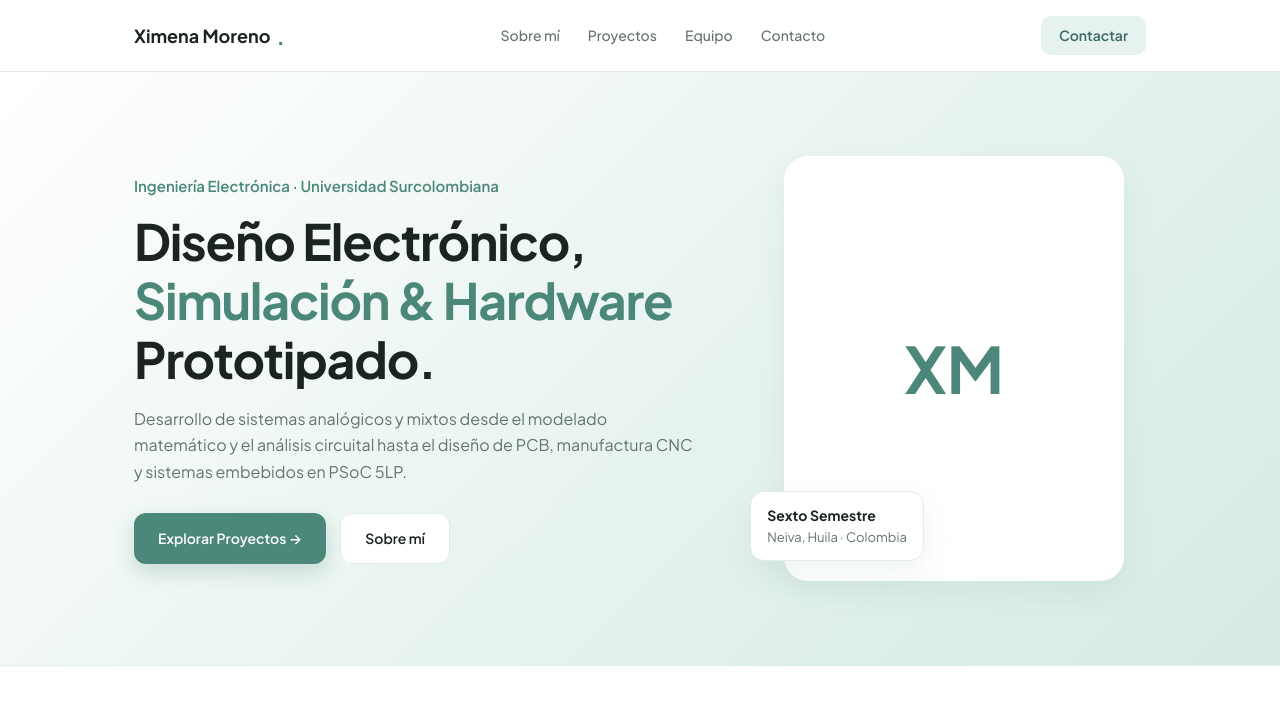
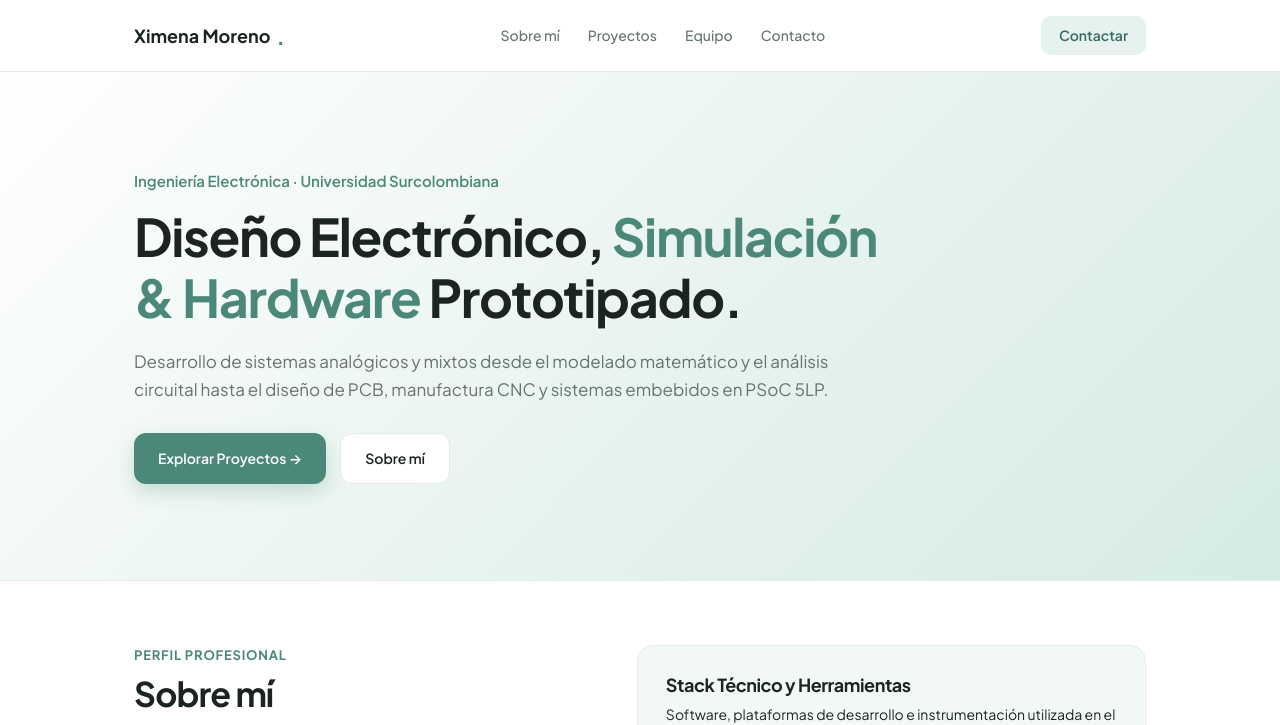
Before and after one commit to ximenamoreno24/portafolio-analogica, a plain HTML site: page index.html in a window 1280 px wide. Shown: the top 725 px of the page. Drawn offline with Linux system fonts and the light colour scheme.

Commit message:
Update index.html

```diff
--- a/index.html
+++ b/index.html
@@ -40,7 +40,7 @@ a { color: var(--acc); text-decoration: none; transition: all 0.2s ease; }
 a:hover { color: var(--acc-dark); }
 
 h1, h2, h3, h4 { font-weight: 700; line-height: 1.18; letter-spacing: -0.025em; margin: 0; }
-h1 { font-size: clamp(34px, 4.6vw, 50px); }
+h1 { font-size: clamp(34px, 4.6vw, 52px); }
 h2 { font-size: clamp(26px, 3.2vw, 34px); }
 h3 { font-size: 18px; margin-bottom: 8px; }
 p { margin: 0 0 14px; max-width: 68ch; }
@@ -87,17 +87,14 @@ nav .wrap {
 }
 .nav-cta:hover { background: var(--acc); color: #fff; }
 
-/* HERO */
+/* HERO SIN FOTO DE PERFIL */
 .hero-sec {
-  padding: clamp(48px, 7vw, 84px) 0;
+  padding: clamp(56px, 8vw, 96px) 0;
   background: var(--mint-grad);
   border-bottom: 1px solid var(--rule);
 }
-.hero-grid {
-  display: grid;
-  grid-template-columns: 1.25fr 0.85fr;
-  gap: clamp(32px, 5vw, 64px);
-  align-items: center;
+.hero-single {
+  max-width: 780px;
 }
 .hero-kicker {
   display: inline-block;
@@ -108,10 +105,10 @@ nav .wrap {
 }
 .hero-title span { color: var(--acc); }
 .hero-desc {
-  font-size: 16px;
+  font-size: 17px;
   color: var(--mut);
-  margin: 18px 0 28px;
-  max-width: 56ch;
+  margin: 18px 0 30px;
+  max-width: 60ch;
 }
 .hero-actions { display: flex; gap: 14px; flex-wrap: wrap; }
 .btn-primary {
@@ -140,42 +137,6 @@ nav .wrap {
   gap: 8px;
 }
 .btn-outline:hover { border-color: var(--acc); color: var(--acc); }
-
-.hero-visual {
-  position: relative;
-  display: flex;
-  justify-content: center;
-}
-.foto-frame {
-  width: 100%;
-  max-width: 340px;
-  aspect-ratio: 4/5;
-  border-radius: 24px;
-  background: #ffffff;
-  border: 6px solid #ffffff;
-  box-shadow: var(--shadow-md);
-  display: grid;
-  place-items: center;
-  font-size: 64px;
-  font-weight: 700;
-  color: var(--acc);
-  overflow: hidden;
-}
-.foto-frame img { width: 100%; height: 100%; object-fit: cover; }
-
-.floating-pill {
-  position: absolute;
-  bottom: 20px;
-  left: -12px;
-  background: #ffffff;
-  border: 1px solid var(--rule);
-  border-radius: 14px;
-  padding: 12px 16px;
-  box-shadow: var(--shadow-md);
-  font-size: 13px;
-}
-.floating-pill strong { display: block; color: var(--ink); font-size: 14px; }
-.floating-pill span { color: var(--mut); }
 
 /* SECCIÓN SOBRE MÍ */
 .about-sec {
@@ -406,6 +367,7 @@ figcaption { font-size: 13px; color: var(--mut); padding: 10px 12px; line-height
   transition: transform 0.2s, box-shadow 0.2s, border-color 0.2s;
   display: flex;
   flex-direction: column;
+  color: inherit;
 }
 .member-card:hover {
   transform: translateY(-4px);
@@ -424,7 +386,6 @@ figcaption { font-size: 13px; color: var(--mut); padding: 10px 12px; line-height
   border-bottom: 1px solid var(--rule);
   overflow: hidden;
 }
-.member-avatar img { width: 100%; height: 100%; object-fit: cover; }
 .member-info { padding: 20px; flex: 1; display: flex; flex-direction: column; }
 .member-role {
   font-size: 12px;
@@ -436,6 +397,16 @@ figcaption { font-size: 13px; color: var(--mut); padding: 10px 12px; line-height
 }
 .member-info h3 { font-size: 17px; margin-bottom: 8px; color: var(--ink); }
 .member-info p { font-size: 14px; color: var(--mut); margin: 0; line-height: 1.55; }
+.member-link-tag {
+  margin-top: 12px;
+  font-size: 13px;
+  font-weight: 600;
+  color: var(--acc-dark);
+  display: inline-flex;
+  align-items: center;
+  gap: 4px;
+}
+.member-card:hover .member-link-tag { color: var(--acc); }
 
 /* SECCIÓN DE CONTACTO AL FINAL */
 .contact-sec {
@@ -445,7 +416,7 @@ figcaption { font-size: 13px; color: var(--mut); padding: 10px 12px; line-height
 }
 .contact-cards {
   display: grid;
-  grid-template-columns: repeat(auto-fit, minmax(250px, 1fr));
+  grid-template-columns: repeat(auto-fit, minmax(260px, 1fr));
   gap: 18px;
   margin-top: 24px;
 }
@@ -517,9 +488,7 @@ dialog::backdrop { background: rgba(15, 25, 22, 0.72); backdrop-filter: blur(4px
 #lightbox p { padding: 14px 20px; margin: 0; font-size: 14px; text-align: center; color: var(--mut); }
 
 @media (max-width: 860px) {
-  .hero-grid, .about-grid, .two-col { grid-template-columns: 1fr; }
-  .hero-visual { order: -1; justify-content: flex-start; }
-  .foto-frame { max-width: 240px; }
+  .about-grid, .two-col { grid-template-columns: 1fr; }
 }
 </style>
 </head>
@@ -538,26 +507,16 @@ dialog::backdrop { background: rgba(15, 25, 22, 0.72); backdrop-filter: blur(4px
   </div>
 </nav>
 
-<!-- PORTADA -->
+<!-- PORTADA SIN FOTO DE PERFIL -->
 <section class="hero-sec">
-  <div class="wrap hero-grid">
-    <div>
+  <div class="wrap">
+    <div class="hero-single">
       <span class="hero-kicker">Ingeniería Electrónica · Universidad Surcolombiana</span>
       <h1 class="hero-title">Diseño Electrónico, <span>Simulación &amp; Hardware</span> Prototipado.</h1>
       <p class="hero-desc">Desarrollo de sistemas analógicos y mixtos desde el modelado matemático y el análisis circuital hasta el diseño de PCB, manufactura CNC y sistemas embebidos en PSoC 5LP.</p>
       <div class="hero-actions">
         <a href="#proyectos" class="btn-primary">Explorar Proyectos →</a>
         <a href="#sobre-mi" class="btn-outline">Sobre mí</a>
-      </div>
-    </div>
-
-    <div class="hero-visual">
-      <div class="foto-frame" id="foto">
-        XM
-      </div>
-      <div class="floating-pill">
-        <strong>Sexto Semestre</strong>
-        <span>Neiva, Huila · Colombia</span>
       </div>
     </div>
   </div>
@@ -1006,7 +965,7 @@ dialog::backdrop { background: rgba(15, 25, 22, 0.72); backdrop-filter: blur(4px
   </div>
 </main>
 
-<!-- SECCIÓN DE EQUIPO DE TRABAJO (COLABORACIÓN TRANSVERSAL) -->
+<!-- SECCIÓN DE EQUIPO DE TRABAJO -->
 <section class="team-sec" id="equipo">
   <div class="wrap">
     <span class="sec-label">Trabajo Colaborativo</span>
@@ -1023,14 +982,15 @@ dialog::backdrop { background: rgba(15, 25, 22, 0.72); backdrop-filter: blur(4px
         </div>
       </div>
 
-      <div class="member-card">
+      <a href="https://nostec-dev.github.io/maker-projects/?v=5" target="_blank" rel="noopener" class="member-card">
         <div class="member-avatar">HL</div>
         <div class="member-info">
           <span class="member-role">Ingeniería Electrónica</span>
           <h3>Hugo Andrés Llanos</h3>
           <p>Apoyo transversal en el desarrollo de los proyectos, análisis técnico, validación experimental en laboratorio y consolidación de resultados.</p>
+          <span class="member-link-tag">Ver portafolio →</span>
         </div>
-      </div>
+      </a>
 
       <div class="member-card">
         <div class="member-avatar">DM</div>
@@ -1062,7 +1022,7 @@ dialog::backdrop { background: rgba(15, 25, 22, 0.72); backdrop-filter: blur(4px
   </div>
 </section>
 
-<!-- SECCIÓN DE CONTACTO AL FINAL -->
+<!-- SECCIÓN DE CONTACTO AL FINAL (SIN INSTAGRAM) -->
 <section class="contact-sec" id="contacto">
   <div class="wrap">
     <span class="sec-label">Canales Directos</span>
@@ -1077,10 +1037,6 @@ dialog::backdrop { background: rgba(15, 25, 22, 0.72); backdrop-filter: blur(4px
       <div class="c-card">
         <span>Teléfono</span>
         <a href="tel:+573102985115">+57 310 298 5115</a>
-      </div>
-      <div class="c-card">
-        <span>Instagram</span>
-        <a href="https://instagram.com/ximena_moreno05" target="_blank" rel="noopener">@ximena_moreno05</a>
       </div>
       <div class="c-card">
         <span>Institución</span>
```
